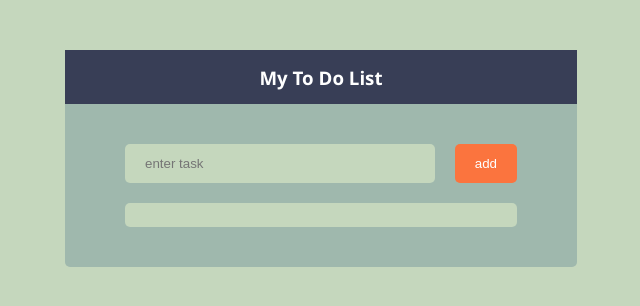
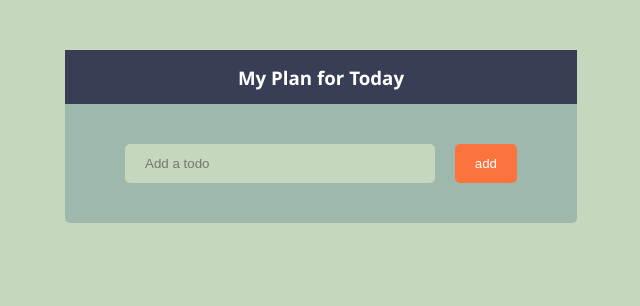
Before and after one commit to Vinyla/todo-list, a React (Create React App) app: page / in a window 1280 px wide. Shown: the top 306 px of the page, without its empty margins (319-959 px from the left). Built offline with nearby package versions, Linux system fonts and the light colour scheme.

Commit message:
some progress

```diff
--- a/src/assets/styles/form.css
+++ b/src/assets/styles/form.css
@@ -48,21 +48,14 @@ button {
   color: #ffffff;
 }
 
-.test {
+.list {
   margin-top: 20px;
-}
-
-.list {
   padding: 12px 20px;
   vertical-align: middle;
   border-radius: 5px;
   cursor: pointer;
+  text-align: left;
+  font-size: 14px;
   background-color: #c5d7bd;
+  color: #383e56;
 }
-
-.list p {
-  font-size: 12px;
-  margin: auto;
-  text-align: left;
-  /* text-decoration: line-through; */
-}
--- a/src/components/Form.js
+++ b/src/components/Form.js
@@ -1,4 +1,3 @@
-import TodoItems from "./TodoItems";
 import TodoList from "./TodoList";
 
 const Form = () => {
@@ -6,11 +5,10 @@ const Form = () => {
     <div className='container'>
       <div className='form'>
         <div className='form-header'>
-          <h3>My To Do List</h3>
+          <h3>My Plan for Today</h3>
         </div>
         <div className='form-body'>
           <TodoList />
-          <TodoItems />
         </div>
       </div>
     </div>
--- a/src/components/TodoItems.js
+++ b/src/components/TodoItems.js
@@ -1,7 +1,11 @@
+import React from 'react';
+
 const TodoItems = () => {
+
  return (
    <div className='test'>
      <div className='list'>
+       <p></p>
      </div>
    </div>
  );
--- a/src/components/TodoList.js
+++ b/src/components/TodoList.js
@@ -1,15 +1,41 @@
-import React from 'react';
+import React, { useState } from 'react';
+// import TodoItems from './TodoItems';
 
 const TodoList = () => {
+  const [todo, setTodo] = useState('');
+  const [todos, setTodos] = useState([]);
+
+  const changeHandler = (e) => {
+    setTodo(e.target.value);
+  };
+
+  const addTodos = (e) => {
+    e.preventDefault();
+    const newTodos = [todo, ...todos];
+    setTodos(newTodos);
+    setTodo('');
+  };
+
   return (
+    <div>
       <form>
         <input
           className='form-input'
           type='text'
-        placeholder='enter task'
+          placeholder='Add a todo'
+          value={todo}
+          onChange={changeHandler}
         />
-      <button>add</button>
+        <button type='submit' onClick={addTodos}>
+          add
+        </button>
       </form>
+      {todos.map((index) => (
+        <div className='list' key={index}>
+          {todos}
+        </div>
+      ))}
+    </div>
   );
 };
 
--- a/src/index.js
+++ b/src/index.js
@@ -4,4 +4,9 @@ import React from 'react';
 import { render } from 'react-dom';
 import App from './App';
 
-render(<App />, document.getElementById('root'));
+render(
+  <React.StrictMode>
+    <App />
+  </React.StrictMode>,
+  document.getElementById('root')
+);
```
Also changed, not shown: src/services/LocalStorage.js (added, +13 -0 lines). Lines whose indentation alone changed are shown as unchanged.
